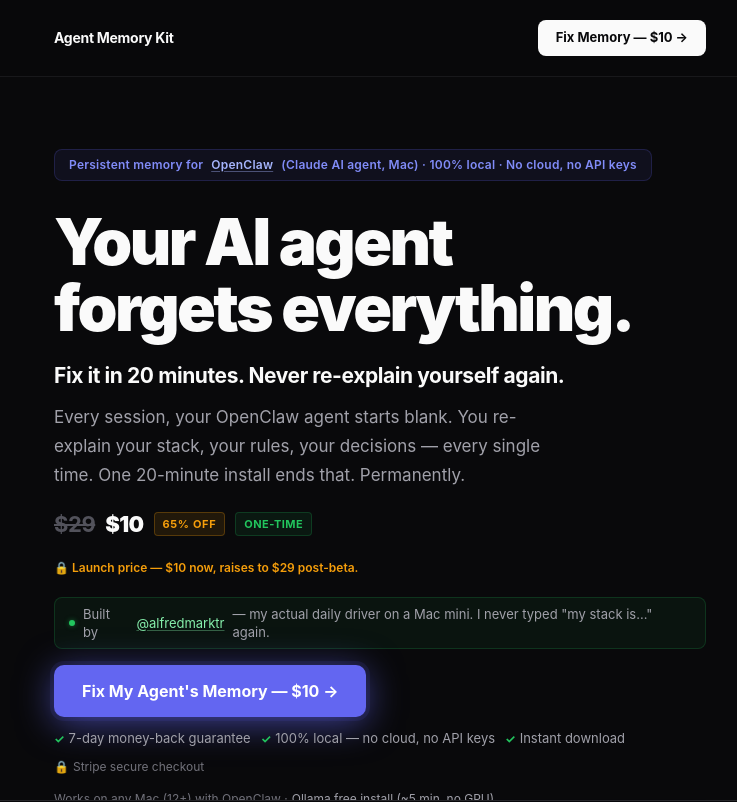
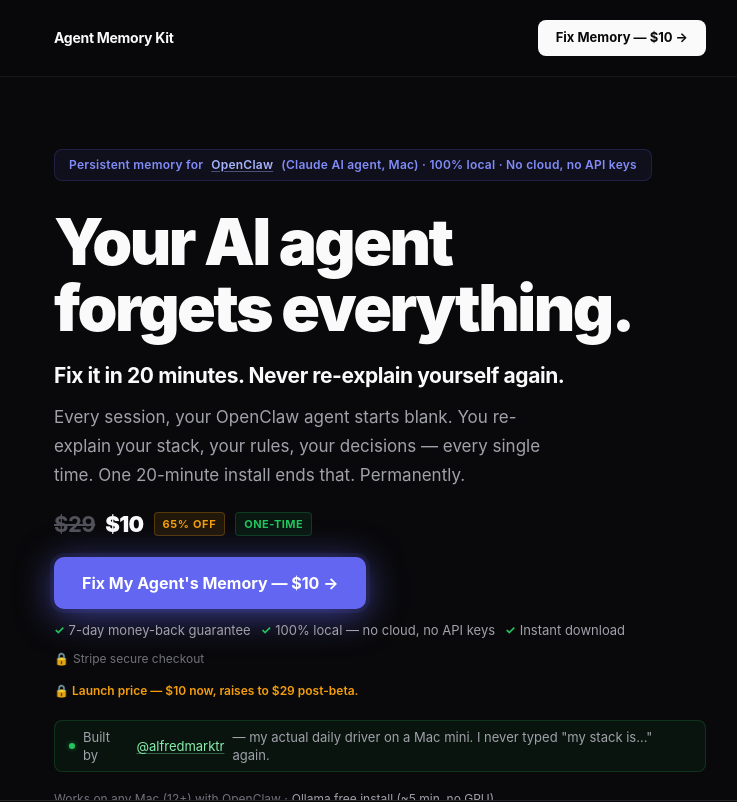
Before and after one commit to marcoiaq/agent-memory-kit, a Next.js app: page / in a window 1280 px wide. Shown: the top 802 px of the page, without its empty margins (260-997 px from the left). Built offline with nearby package versions, Linux system fonts and the light colour scheme.

Commit message:
ux: move hero CTA button above launch warning and proof text — price → buy → trust signals

```diff
--- a/app/page.tsx
+++ b/app/page.tsx
@@ -589,10 +589,6 @@
               <span style={{fontSize:'11px', fontWeight:700, color:'#f59e0b', background:'rgba(245,158,11,0.1)', border:'1px solid rgba(245,158,11,0.25)', padding:'3px 8px', borderRadius:'4px', letterSpacing:'0.06em', textTransform:'uppercase'}}>65% off</span>
               <span style={{fontSize:'11px', fontWeight:700, color:'#22c55e', background:'rgba(34,197,94,0.08)', border:'1px solid rgba(34,197,94,0.2)', padding:'3px 8px', borderRadius:'4px', letterSpacing:'0.04em', textTransform:'uppercase'}}>One-time</span>
             </div>
-            <span style={{fontSize:'12px', color:'#f59e0b', fontWeight:600, display:'flex', alignItems:'center', gap:'5px', marginTop:'2px'}}>
-              🔒 Launch price — $10 now, raises to $29 post-beta.
-            </span>
-            <p className="hero-proof" style={{marginTop:'8px', marginBottom:'4px'}}>Built by <a href="https://x.com/alfredmarktr" target="_blank" rel="noopener noreferrer">@alfredmarktr</a> — my actual daily driver on a Mac mini. I never typed &quot;my stack is...&quot; again.</p>
             <a href="/api/create-checkout" className="cta-main cta-pulse">
               Fix My Agent&apos;s Memory — $10 →
             </a>
@@ -605,6 +601,10 @@
                 <span>Stripe secure checkout</span>
               </span>
             </span>
+            <span style={{fontSize:'12px', color:'#f59e0b', fontWeight:600, display:'flex', alignItems:'center', gap:'5px', marginTop:'2px'}}>
+              🔒 Launch price — $10 now, raises to $29 post-beta.
+            </span>
+            <p className="hero-proof" style={{marginTop:'8px', marginBottom:'4px'}}>Built by <a href="https://x.com/alfredmarktr" target="_blank" rel="noopener noreferrer">@alfredmarktr</a> — my actual daily driver on a Mac mini. I never typed &quot;my stack is...&quot; again.</p>
             <span style={{fontSize:'12px', color:'#71717a', marginTop:'2px', display:'flex', alignItems:'center', gap:'4px', flexWrap:'wrap'}}>
               Works on any Mac (12+) with OpenClaw · <a href="https://ollama.ai" target="_blank" rel="noopener noreferrer" style={{color:'#a1a1aa', textDecoration:'underline', textDecorationColor:'rgba(161,161,170,0.4)', textUnderlineOffset:'2px'}}>Ollama free install (~5 min, no GPU)</a>
             </span>
```
